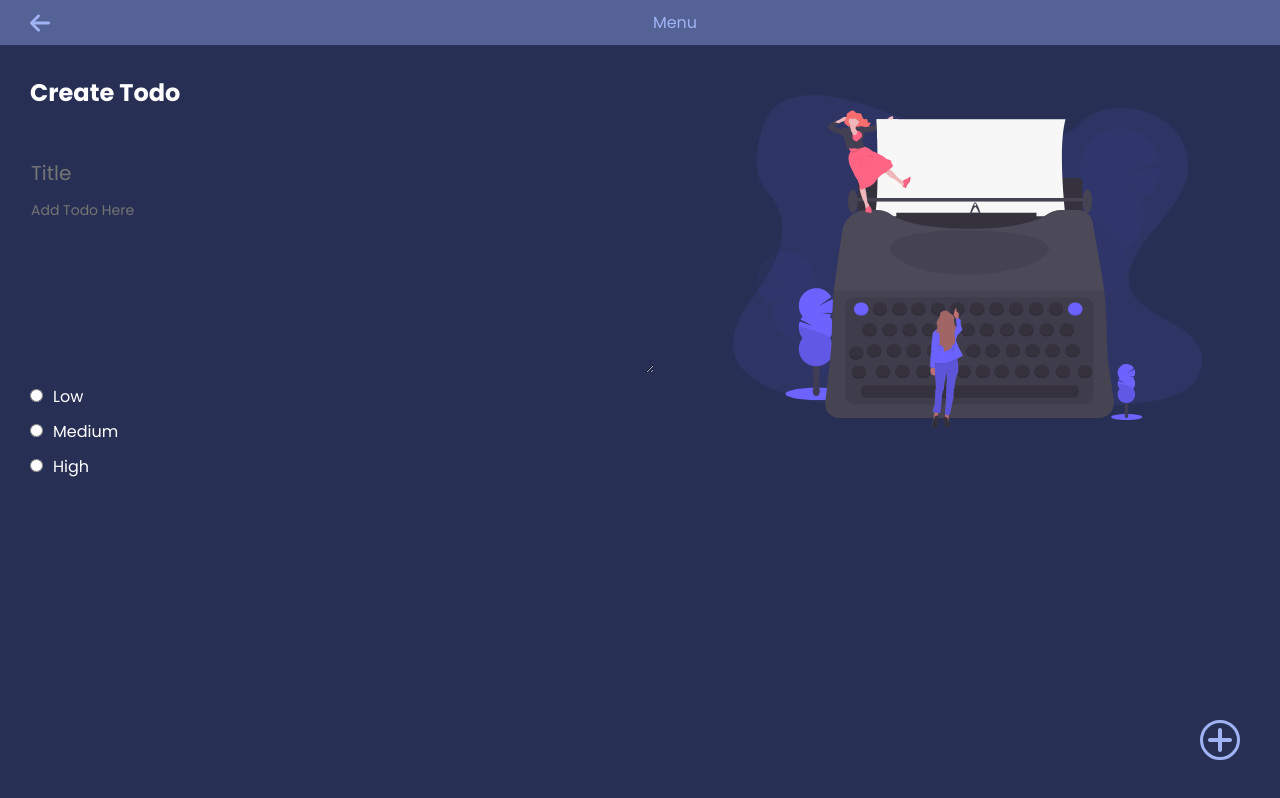
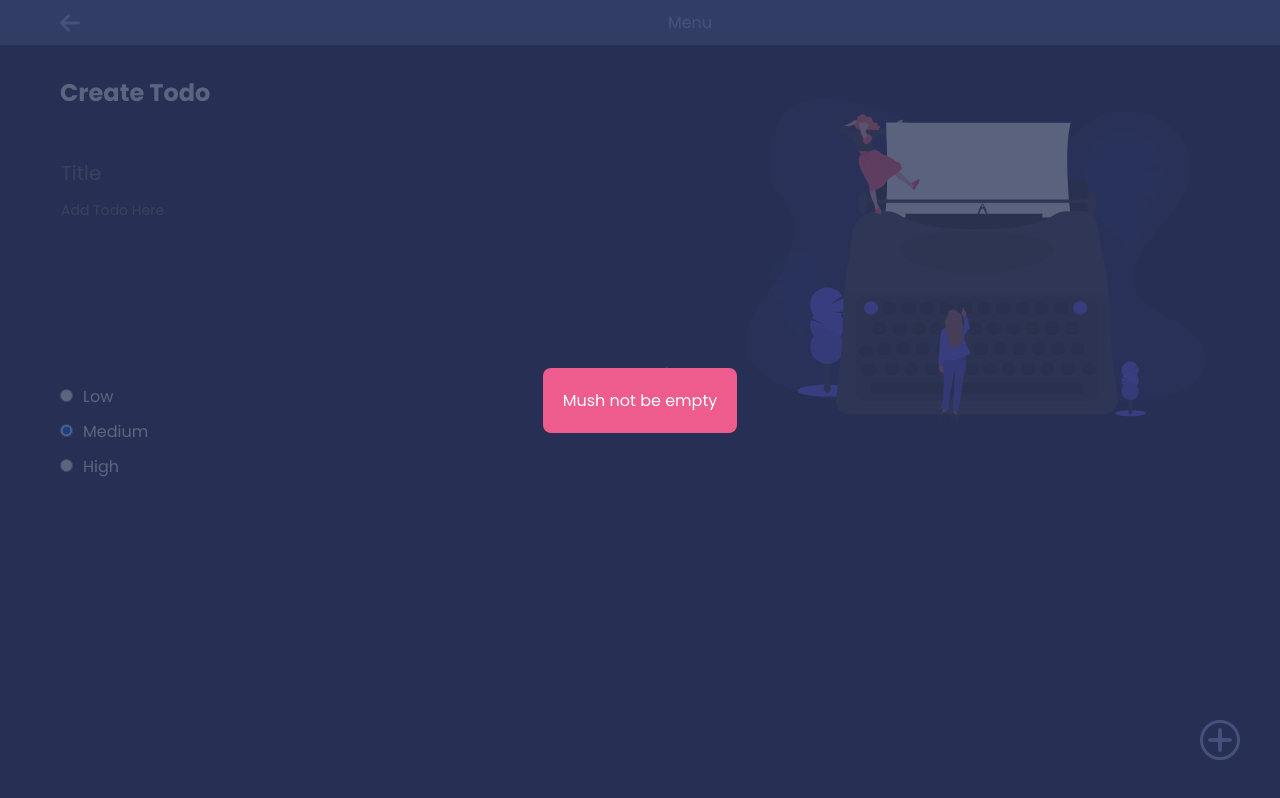
Before and after one commit to wahyunf354/todoApp_mevn, a Vue app in the folder client-vue/: page /add in a window 1280 px wide. Both pictures are taken after a click on the element 1220 px from the left and 740 px from the top of the page. Shown: the top 798 px of the page. Built offline with nearby package versions, Linux system fonts and the light colour scheme.

Commit message:
add page add

```diff
--- a/client-vue/src/App.vue
+++ b/client-vue/src/App.vue
@@ -24,7 +24,7 @@ $text-dark: #556296;
 }
 
 body {
-  overflow: hidden;
+  overflow-x: hidden;
   font-family: Poppins, Helvetica, Arial, sans-serif;
   -webkit-font-smoothing: antialiased;
   -moz-osx-font-smoothing: grayscale;
--- a/client-vue/src/components/AddContent.vue
+++ b/client-vue/src/components/AddContent.vue
@@ -1,19 +1,21 @@
 <template>
+  <div class="">
+
     <div class="add__content">
       <div class="add__form">
         <p class="add__title">Create Todo</p>
-      <input class="add__input" name="title" type="text" placeholder="Title">
-      <textarea class="add__textarea" name="description" id="" cols="30" rows="8" placeholder="Add Todo Here"></textarea>
+        <input v-model="todo.title" class="add__input" name="title" type="text" placeholder="Title">
+        <textarea v-model="todo.description" class="add__textarea" name="description" id="" cols="30" rows="8" placeholder="Add Todo Here"></textarea>
         <div class="add__radio-group">
-        <input type="radio" class="add__radio" name="priority" value="low">Low
+          <input v-model="todo.priority" type="radio" class="add__radio" name="priority" value="low">Low
         </div>
         <div class="add__radio-group">
-        <input type="radio" class="add__radio" name="priority" value="medium">Medium
+          <input v-model="todo.priority" type="radio" class="add__radio" name="priority" value="medium">Medium
         </div>
         <div class="add__radio-group">
-        <input type="radio" class="add__radio" name="priority" value="high">High
+          <input v-model="todo.priority" type="radio" class="add__radio" name="priority" value="high">High
         </div>
-      <div class="add__btn-create">
+        <div @click="createTodo()" class="add__btn-create">
           <img src="../assets/icon/btn+40x40.svg" alt="create">
         </div>
       </div>
@@ -21,21 +23,80 @@
         <img src="../assets/illustration/illustrationadd.svg" alt="">
       </div>
     </div>
+    <div class="popup" v-if="isDisplayPopup" @click="hiddenPopup()">
+      <p v-if="error.isError" class="popup__text_red">{{ error.message }}</p>
+      <p v-else class="popup__text">Create Todo Successfully</p>
+    </div>
+  </div>
 </template>
 
 <script>
+import TodoService from '../service/TodoService'
+
 export default {
-  name: 'addcontent'
+  name: 'addcontent',
+  data () {
+    return {
+      todo: {
+        title: '',
+        description: '',
+        priority: 'medium',
+        isCompleted: false
+      },
+      isDisplayPopup: false,
+      error: {
+        message: '',
+        isError: false
+      }
+    }
+  },
+  methods: {
+    createTodo () {
+      const data = {
+        title: this.todo.title,
+        description: this.todo.description,
+        priority: this.todo.priority,
+        isCompleted: this.todo.isCompleted
+      }
+
+      if (data.title !== '' && data.description !== '') {
+        TodoService.postTodo(data)
+          .then(() => {
+            this.isDisplayPopup = true
+            this.error.isError = false
+            this.todo = {
+              title: '',
+              description: '',
+              priority: 'medium',
+              isCompleted: false
+            }
+          })
+          .catch((err) => {
+            this.error.message = err
+            this.error.isError = true
+            this.isDisplayPopup = true
+          })
+      } else {
+        this.isDisplayPopup = true
+        this.error.message = 'Mush not be empty'
+        this.error.isError = true
+      }
+    },
+    hiddenPopup () {
+      this.isDisplayPopup = false
+    }
+  }
 }
 </script>
 
 <style lang="scss">
+  div {
     .add__content {
       display: flex;
       .add__form {
         padding: {
           top: 30px;
-        left: 30px;
+          left: 60px;
         };
         flex: 1;
         display: flex;
@@ -98,8 +159,33 @@ export default {
         }
       }
     }
+    .popup {
+      position: absolute;
+      background-color: rgba($color: #273054, $alpha: 0.75);
+      top: 0;
+      bottom: 0;
+      left: 0;
+      right: 0;
+      display: flex;
+      justify-content: center;
+      align-items: center;
+      .popup__text {
+        background-color: #6268F1;
+        padding: 20px;
+        border-radius: 8px;
+        transition: 300ms;
+      }
+      .popup__text_red {
+        background-color: #EE5C8D;
+        padding: 20px;
+        border-radius: 8px;
+        transition: 300ms;
+      }
+    }
+  }
 
   @media screen and (max-width: 765px) {
+    div {
       .add__content {
         margin: {
           top: 20px;
@@ -120,4 +206,5 @@ export default {
         }
       }
     }
+  }
 </style>
--- a/client-vue/src/components/AllTodos.vue
+++ b/client-vue/src/components/AllTodos.vue
@@ -69,8 +69,8 @@ export default {
   .alltodo__illustration {
     flex: 1;
     display: flex;
-    align-items: center;
     justify-content: center;
+    align-content: flex-start;
     padding: 30px 0;
     box-sizing: border-box;
 
--- a/client-vue/src/components/NavBar.vue
+++ b/client-vue/src/components/NavBar.vue
@@ -138,7 +138,7 @@ $text-dark: #556296;
       height: 20px;
       padding: {
         top: 0;
-        left: 20px;
+        left: 50px;
         bottom: 0;
         right: 20px;
       }
@@ -186,6 +186,16 @@ $text-dark: #556296;
 
     a {
       border-bottom: solid 1px $text-smout;
+    }
+  }
+}
+
+@media screen and (max-width: 765px) {
+  .navbar {
+    a.navbar__btn {
+      padding: {
+        left: 20px
+      };
     }
   }
 }
--- a/client-vue/src/components/atom/Button.vue
+++ b/client-vue/src/components/atom/Button.vue
@@ -13,6 +13,7 @@ export default {
 
 <style lang="scss">
   button {
+    cursor: pointer;
     padding: 2px 13px;
     background: #6268F1;
     outline: none;
--- a/client-vue/src/components/molekule/CardTodo.vue
+++ b/client-vue/src/components/molekule/CardTodo.vue
@@ -7,10 +7,10 @@
     </div>
     <div class="card__btn">
       <Button title="View" />
-      <div class="card__btn_delete">
+      <!-- <div class="card__btn_delete">
         <img src="../../assets/icon/delete.svg" alt="">
       </div>
-      <div class="helper">
+      <div class="helper"> -->
       </div>
     </div>
   </div>
--- a/client-vue/src/service/TodoService.js
+++ b/client-vue/src/service/TodoService.js
@@ -4,6 +4,10 @@ class TodoService {
   getAll () {
     return http.get('/todo')
   }
+
+  postTodo (data) {
+    return http.post('/todo', data)
+  }
 }
 
 export default new TodoService()
```
Lines whose indentation alone changed are shown as unchanged.
